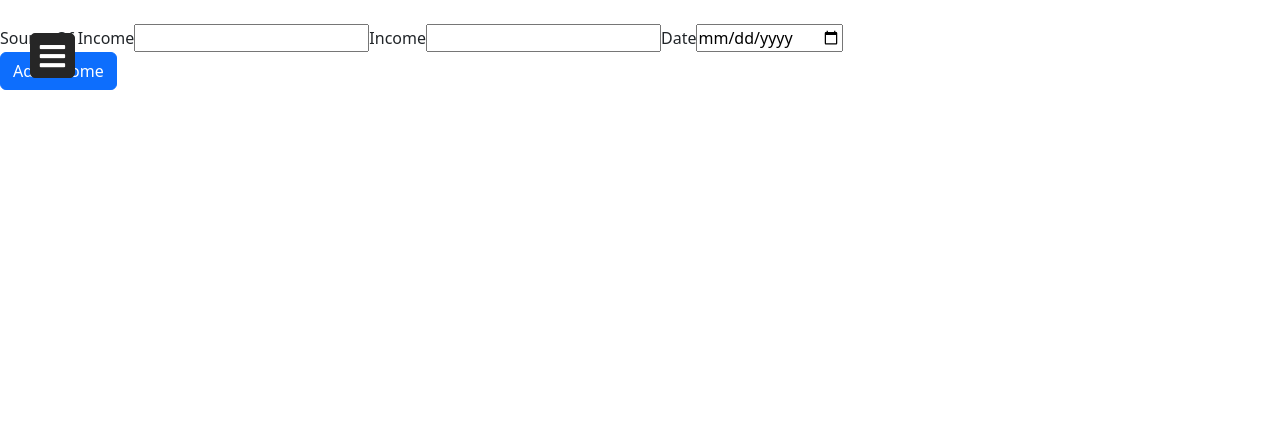
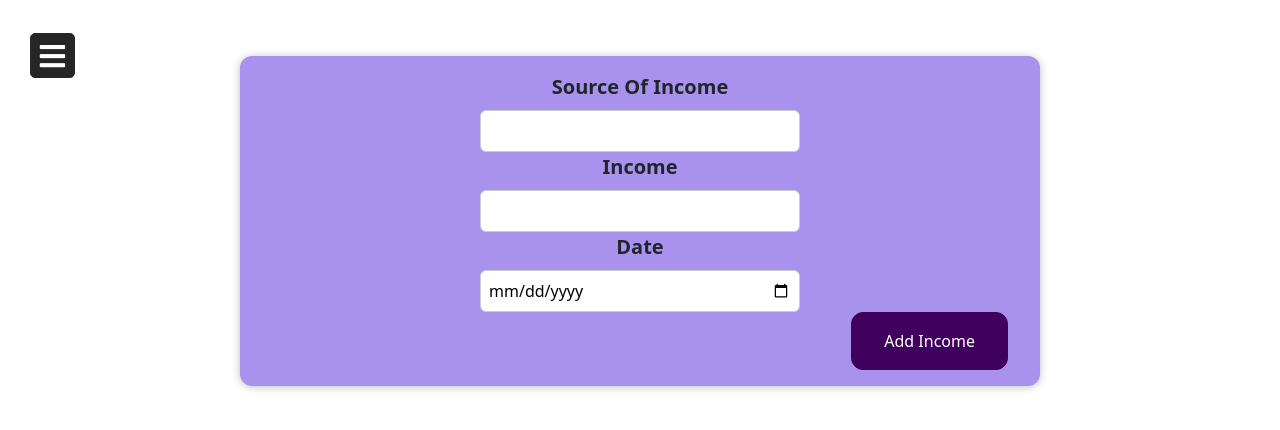
Before and after one commit to kiranchauhan756/Savings_And_Expense_Calculator, a React (Create React App) app in the folder save-expense/: page /income in a window 1280 px wide. Shown: the top 430 px of the page. Built offline with nearby package versions, Linux system fonts and the light colour scheme.

Commit message:
income page

```diff
--- a/save-expense/src/components/Income.js
+++ b/save-expense/src/components/Income.js
@@ -1,6 +1,7 @@
-import "./NewExpense/NewExpense.css";
+import "./Savings.css";
 import SideBar from "./SideBar";
 import { useRef } from "react";
+
 const Income = () => {
   const incomeRef = useRef("");
   const sourceRef = useRef("");
@@ -9,8 +10,8 @@ const Income = () => {
     event.preventDefault();
     const incomeData = {
       income: incomeRef.current.value,
-      source_income: sourceRef.current.value,
-      income_date: dateRef.current.value,
+      sourceIncome: sourceRef.current.value,
+      incomeDate: dateRef.current.value,
     };
     const response = await fetch("http://localhost:8080/income/", {
       method: "POST",
@@ -29,18 +30,21 @@ const Income = () => {
       <div>
         <SideBar />
       </div>
-      <div>
+      <div className="new-expense">
+        <div className="new-expense__control">
           <label>Source Of Income</label>
           <input type="text" required={true} ref={sourceRef} />
-
+        </div>
+        <div className="new-expense__control">
           <label>Income</label>
           <input type="number" required={true} ref={incomeRef} />
+        </div>
+        <div className="new-expense__control">
           <label>Date</label>
           <input type="date" required={true} ref={dateRef} />
-        <div>
-          <button type="submit" className="btn btn-primary">
-            Add Income
-          </button>
+        </div>
+        <div className="new-expense__actions">
+          <button type="submit">Add Income</button>
         </div>
       </div>
     </form>
--- a/save-expense/src/components/NewExpense/ExpenseForm.css
+++ b/save-expense/src/components/NewExpense/ExpenseForm.css
@@ -1,4 +1,4 @@
-.new-expense__controls {
+/* .new-expense__controls {
   display: flex;
   flex-wrap: wrap;
   gap: 1rem;
@@ -10,6 +10,7 @@
   font-weight: bold;
   margin-bottom: 0.5rem;
   display: block;
+  font-size: 20px;
 }
 
 .new-expense__control input {
@@ -23,4 +24,4 @@
 
 .new-expense__actions {
   text-align: right;
-}
+} */
--- a/save-expense/src/components/Savings.css
+++ b/save-expense/src/components/Savings.css
@@ -1,9 +1,75 @@
-.savings {
-  position: absolute;
-  margin-left: 700px;
+.new-expense__controls {
+  display: flex;
+  flex-wrap: wrap;
+  gap: 1rem;
+  margin-bottom: 1rem;
+  text-align: left;
 }
 
-p {
+.new-expense__control label {
   font-weight: bold;
-  font-size: 28px;
+  margin-bottom: 0.5rem;
+  display: block;
+  font-size: 20px;
 }
+
+.new-expense__control input {
+  font: inherit;
+  padding: 0.5rem;
+  border-radius: 6px;
+  border: 1px solid #ccc;
+  width: 20rem;
+  max-width: 100%;
+}
+
+.new-expense__actions {
+  text-align: right;
+}
+
+.new-expense {
+  background-color: #a892ee;
+  padding: 1rem;
+  margin: 2rem auto;
+  width: 50rem;
+  max-width: 95%;
+  border-radius: 12px;
+  text-align: center;
+  box-shadow: 0 1px 8px rgba(0, 0, 0, 0.25);
+}
+
+.new-expense button {
+  font: inherit;
+  cursor: pointer;
+  padding: 1rem 2rem;
+  border: 1px solid #40005d;
+  background-color: #40005d;
+  color: white;
+  border-radius: 12px;
+  margin-right: 1rem;
+}
+
+.new-expense button:hover,
+.new-expense button:active {
+  background-color: #510674;
+  border-color: #510674;
+}
+
+.new-expense button.alternative {
+  color: #220131;
+  border-color: transparent;
+  background-color: transparent;
+}
+
+.new-expense button.alternative:hover,
+.new-expense button.alternative:active {
+  background-color: #ddb3f8;
+}
+.fetch-details {
+  padding-bottom: 5px;
+  text-align: center;
+  font-weight: bold;
+  font-size: 20px;
+  font-family: sans-serif;
+  color: solid black;
+  background: rgba(145, 66, 74, 0.199);
+}
--- a/save-expense/src/components/Savings.js
+++ b/save-expense/src/components/Savings.js
@@ -1,12 +1,95 @@
-import React from "react";
+import React, { useEffect, useRef, useState } from "react";
 import SideBar from "./SideBar.js";
+import axios from "axios";
 
 import "./Savings.css";
 const Savings = () => {
+  const fromExpenseDateRef = useRef("");
+  const toExpenseDateRef = useRef("");
+  const [expenses, setExpenses] = useState([]);
+  const [income, setIncome] = useState([]);
+
+  const fetchData = () => {
+    const incomeApi = "http://localhost:8080/income/listIncome";
+    const expenseApi = "http://localhost:8080/income/listIncome";
+
+    const incomeData = axios.get(incomeApi);
+    const expenseData = axios.get(expenseApi);
+    axios.all([incomeData, expenseData]).then(
+      axios.spread((...allData) => {
+        const allIncomeData = allData[0];
+        const allExpenseData = allData[1];
+        console.log(allIncomeData);
+        console.log(allExpenseData);
+      })
+    );
+  };
+  useEffect(() => {
+    fetchData();
+  }, []);
+  async function submitHandler(event) {
+    event.preventDefault();
+    const expense_details = {
+      fromDate: fromExpenseDateRef.current.value,
+      toDate: toExpenseDateRef.current.value,
+    };
+    const request = {
+      method: "POST",
+      headers: {
+        "Content-Type": "application/json",
+      },
+      body: JSON.stringify(expense_details),
+    };
+    fetch("http://localhost:8080/expense/list", request)
+      .then((response) => response.json())
+      .then((detail) => setExpenses(detail));
+
+    fetch("http://localhost:8080/income/listIncome", request)
+      .then((response) => response.json())
+      .then((incomeDetail) => setIncome(incomeDetail));
+  }
+
   return (
     <div>
       <div>
         <SideBar />
+      </div>
+      <div className="new-expense">
+        <div className="new-expense__control">
+          <label>Enter From Date:</label>
+          <input type="date" required={true} ref={fromExpenseDateRef} />
+        </div>
+        <div className="new-expense__control">
+          <label>Enter To Date:</label>
+          <input type="date" required={true} ref={toExpenseDateRef} />
+        </div>
+        <div className="new-expense__actions">
+          <button type="submit" onClick={submitHandler}>
+            Submit
+          </button>
+        </div>
+        <div className="fetch-details">
+          {expenses.length > 0 && (
+            <ul>
+              {expenses.map((expense) => (
+                <li key={expense.id}>
+                  {expense.title}
+                  {expense.amount}
+                </li>
+              ))}
+            </ul>
+          )}
+          {income.length > 0 && (
+            <ul>
+              {income.map((income) => (
+                <li key={income.id}>
+                  {income.income}
+                  {income.sourceIncome}
+                </li>
+              ))}
+            </ul>
+          )}
+        </div>
       </div>
     </div>
   );
--- a/save-expense/src/components/SetGoal.js
+++ b/save-expense/src/components/SetGoal.js
@@ -1,15 +1,12 @@
 import React from "react";
-import SideBar from "./SideBar";
-const SetGoals = () => {
+import SideBar from "./SideBar.js";
+
+const SetGoal = () => {
   return (
     <div>
-      {" "}
-      <div>
-        <SideBar />
-      </div>
-      ;
+      <SideBar />
     </div>
   );
 };
 
-export default SetGoals;
+export default SetGoal;
--- a/save-expense/src/components/Transactions.js
+++ b/save-expense/src/components/Transactions.js
@@ -1,59 +1,34 @@
-import React, { useRef, useState } from "react";
-
+import "./NewExpense/ExpensesFilter.css";
 import SideBar from "./SideBar";
-import "./Transactions.css";
+import React from "react";
 
 const Transactions = () => {
-  const fromExpenseDateRef = useRef("");
-  const toExpenseDateRef = useRef("");
-  const [expenses, setExpenses] = useState([]);
-
-  async function submitHandler(event) {
-    event.preventDefault();
-    const expense_details = {
-      fromDate: fromExpenseDateRef.current.value,
-      toDate: toExpenseDateRef.current.value,
-    };
-    const request = {
-      method: "POST",
-      headers: {
-        "Content-Type": "application/json",
-      },
-      body: JSON.stringify(expense_details),
-    };
-    fetch("http://localhost:8080/expense/list", request)
-      .then((response) => response.json())
-      .then((detail) => setExpenses(detail));
-  }
+  const dropDownChangeHandler = (event) => {
+    console.log(event.target.value);
+  };
 
   return (
     <div>
-      <div>
-        <SideBar />
-      </div>
-      <div className="transactions">
-        <p className="p">This is page of Transactions</p>
-        <label>Enter From Date:</label>
-        <input type="date" required={true} ref={fromExpenseDateRef} />
-        <label>Enter To Date:</label>
-        <input type="date" required={true} ref={toExpenseDateRef} />
-        <button
-          type="button"
-          className="btn btn-primary"
-          onClick={submitHandler}
-        >
-          Submit
-        </button>
-        {expenses.length > 0 && (
-          <ul>
-            {expenses.map((expense) => (
-              <li key={expense.id}>
-                {expense.title}
-                {expense.amount}
-              </li>
-            ))}
-          </ul>
-        )}
+      <SideBar />
+
+      <div className="expenses-filter">
+        <div className="expenses-filter__control">
+          <label>Filter by year</label>
+          <select onChange={dropDownChangeHandler}>
+            <option value="1">january</option>
+            <option value="2">february</option>
+            <option value="3">march</option>
+            <option value="4">apr</option>
+            <option value="5">may</option>
+            <option value="6">june</option>
+            <option value="7">july</option>
+            <option value="8">august</option>
+            <option value="9">september</option>
+            <option value="10">october</option>
+            <option value="11">novembor</option>
+            <option value="12">december</option>
+          </select>
+        </div>
       </div>
     </div>
   );
```
Lines whose indentation alone changed are shown as unchanged.
